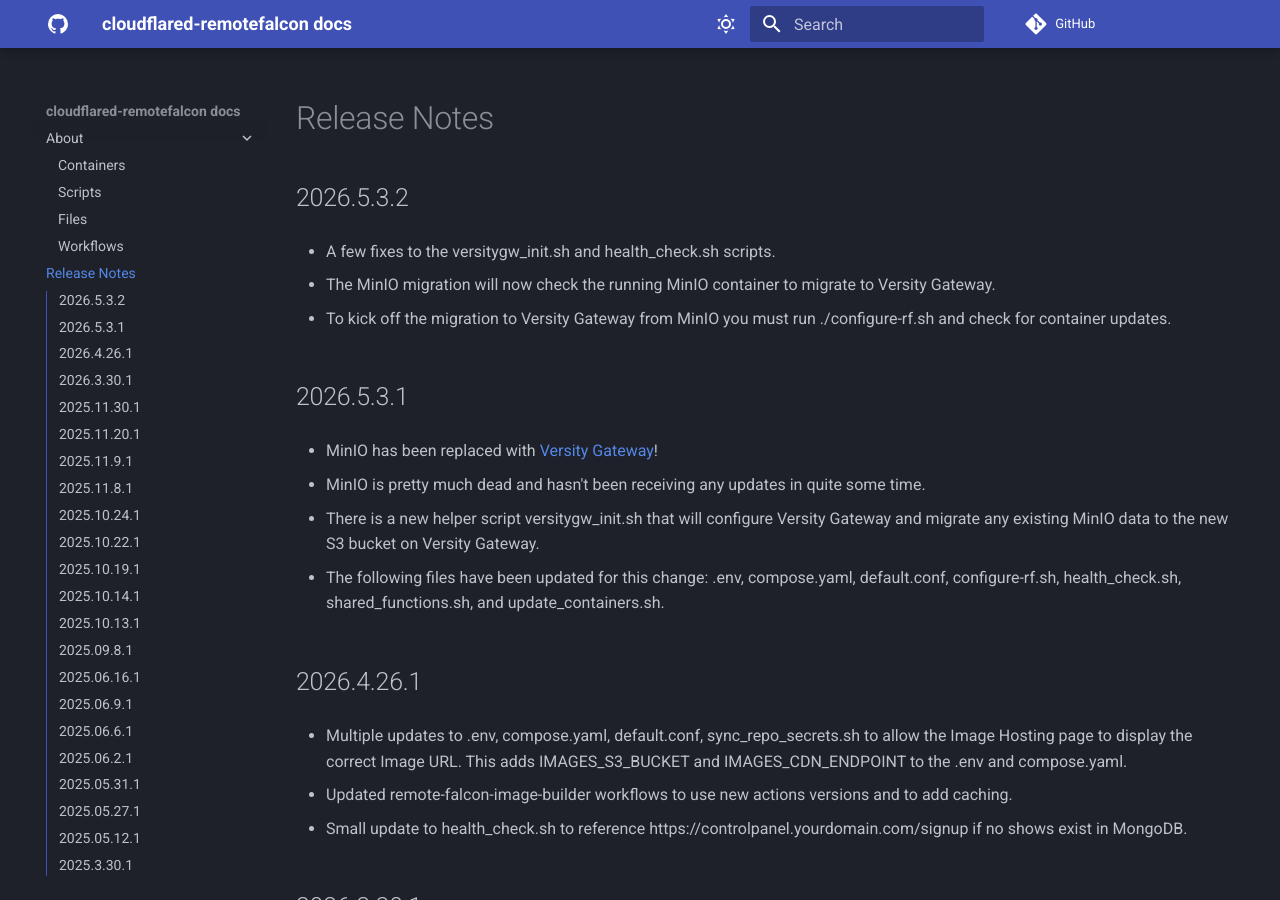
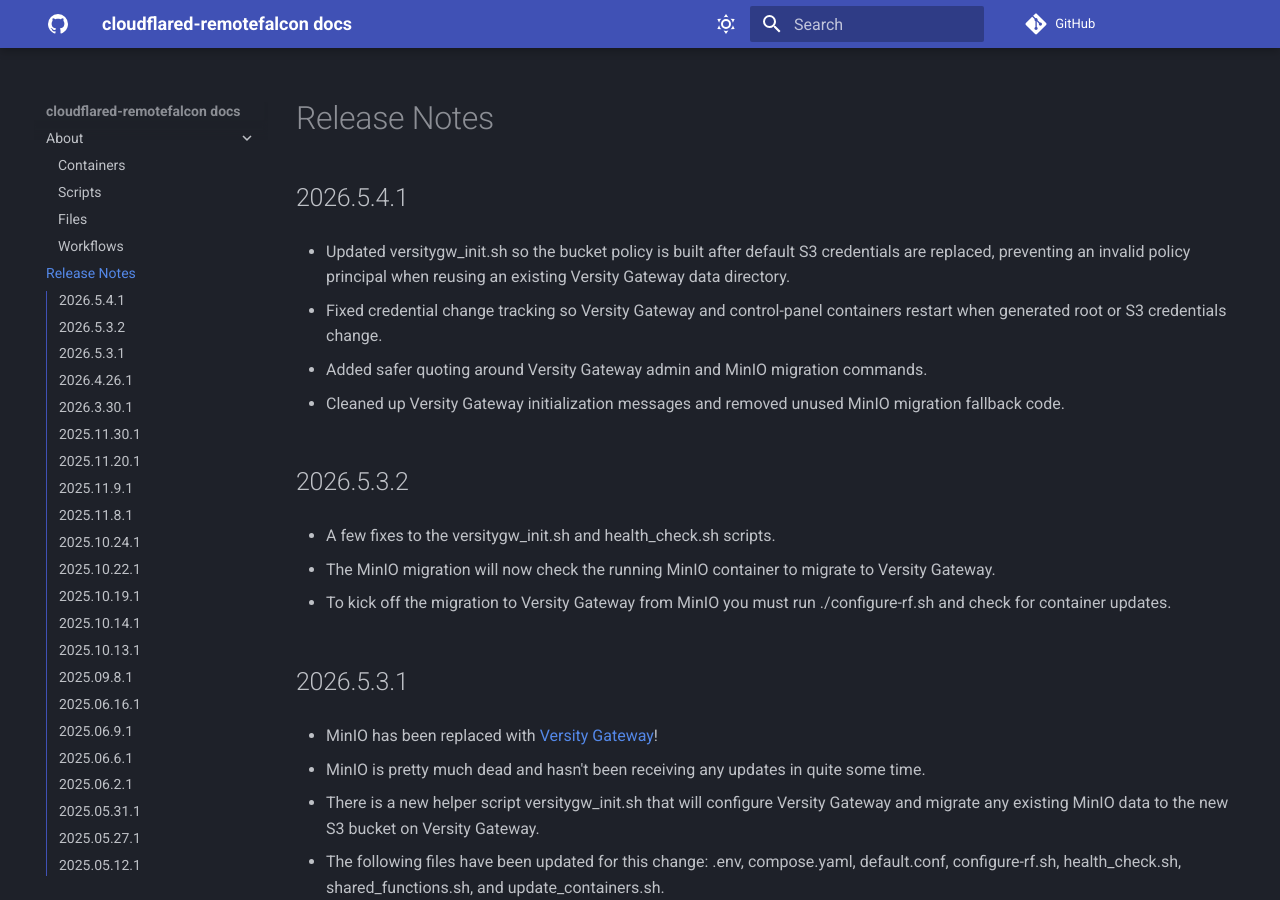
Before and after one commit to Ne0n09/cloudflared-remotefalcon, an MkDocs documentation site: the page built from docs/release-notes.md, in a window 1280 px wide and 900 px high. Built offline with MkDocs 1.6.1 and Material for MkDocs 9.7.7, drawn with Linux system fonts in a browser that asks for light colours; comment, search, counter and statistics services are not loaded.

Commit message:
- Updated versitygw_init.sh so the bucket policy is built after default S3 credentials are replaced, preventing an invalid policy principal when reusing an existing Versity Gateway data directory.
- Fixed credential change tracking so Versity Gateway and control-panel containers restart when generated root or S3 credentials change.

- Added safer quoting around Versity Gateway admin and MinIO migration commands.

- Cleaned up Versity Gateway initialization messages and removed unused MinIO migration fallback code.

```diff
--- a/docs/release-notes.md
+++ b/docs/release-notes.md
@@ -1,4 +1,14 @@
 # Release Notes
+
+## 2026.5.4.1
+
+- Updated versitygw_init.sh so the bucket policy is built after default S3 credentials are replaced, preventing an invalid policy principal when reusing an existing Versity Gateway data directory.
+
+- Fixed credential change tracking so Versity Gateway and control-panel containers restart when generated root or S3 credentials change.
+
+- Added safer quoting around Versity Gateway admin and MinIO migration commands.
+
+- Cleaned up Versity Gateway initialization messages and removed unused MinIO migration fallback code.
 
 ## 2026.5.3.2
 
```
Also changed, not shown: docs/about/files.md (+5 -5 lines), 1 other file.
